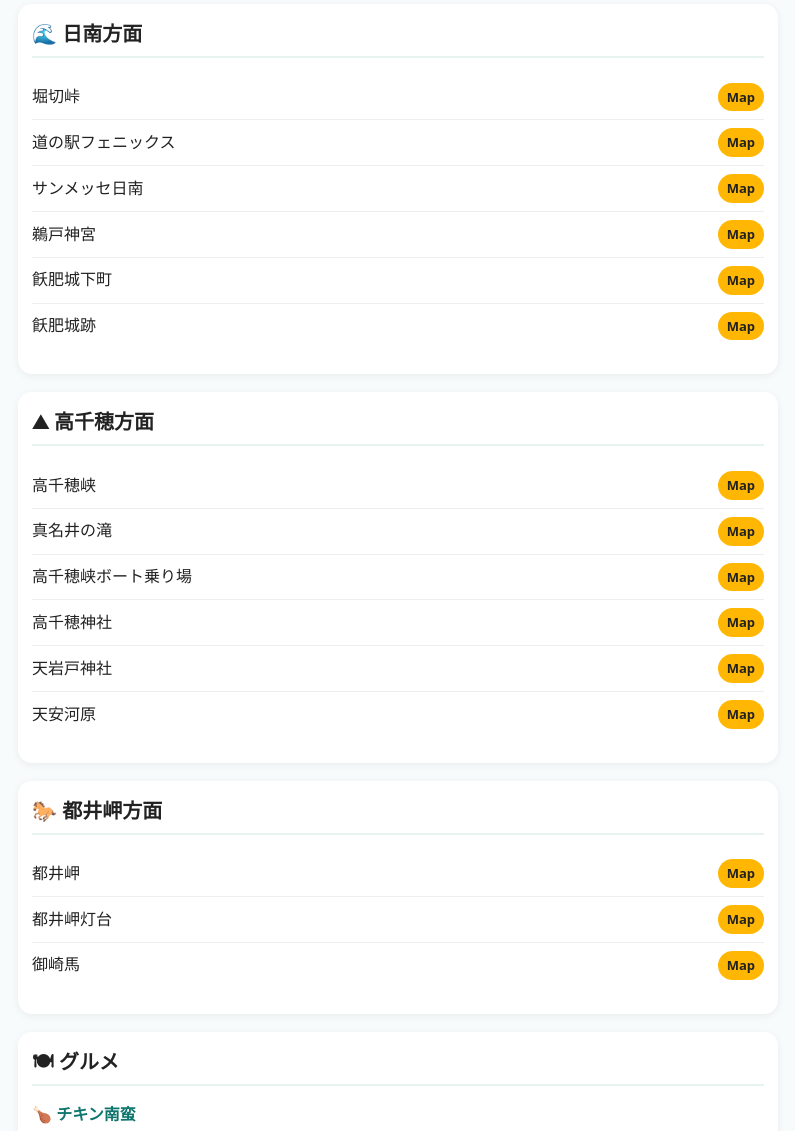
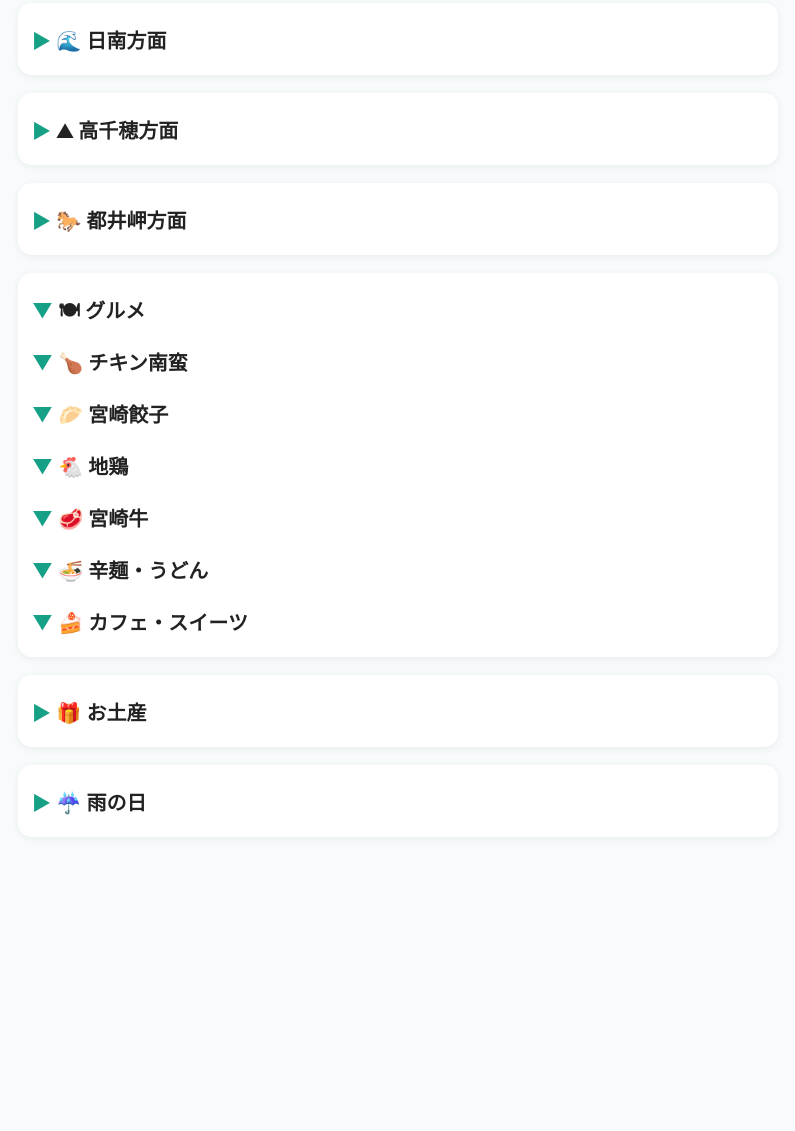
Before and after one commit to event-pages-lab/travel-guide, a plain HTML site: page index.html in a window 1280 px wide. Shown: the part 575-1706 px from the top of the page, without its empty margins (242-1037 px from the left). After the commit the page ends 1446 px from the top, so only its background shows below. Drawn offline with Linux system fonts and the light colour scheme.

Commit message:
Update index.html

```diff
--- a/index.html
+++ b/index.html
@@ -51,12 +51,17 @@
       margin: auto;
     }
 
+    html {
+      scroll-behavior: smooth;
+    }
+
     section {
       background: white;
       margin-bottom: 18px;
       padding: 14px;
       border-radius: 14px;
       box-shadow: 0 2px 8px rgba(0,0,0,0.06);
+      scroll-margin-top: 120px;
     }
 
     h2 {
@@ -106,12 +111,45 @@
       font-size: 13px;
       color: #666;
     }
+
+    details {
+  margin-top: 4px;
+  }
+
+    summary {
+      cursor: pointer;
+      font-size: 20px;
+      font-weight: bold;
+      list-style: none;
+      padding: 4px 0;
+    }
+
+    summary::-webkit-details-marker {
+      display: none;
+    }
+
+    summary::before {
+      content: "▶ ";
+      color: #16a085;
+    }
+
+    details[open] summary::before {
+      content: "▼ ";
+    }
+
+    details ul,
+    details h3,
+    details details {
+      margin-top: 12px;
+    }
   </style>
 </head>
 
 <body>
+
 <header>
   <h1>🌴 宮崎旅行ガイド</h1>
+
   <nav>
     <a href="#city">市内</a>
     <a href="#nichinan">日南</a>
@@ -126,7 +164,9 @@
 <main>
 
 <section id="city">
-      <h2>📍 宮崎市内・近場観光</h2>
+<details open>
+<summary>📍 宮崎市内・近場観光</summary>
+
 <ul>
 <li>青島神社 <a class="map" href="https://www.google.com/maps/search/?api=1&query=青島神社" target="_blank">Map</a></li>
 <li>青島 <a class="map" href="https://www.google.com/maps/search/?api=1&query=青島 宮崎" target="_blank">Map</a></li>
@@ -136,10 +176,14 @@
 <li>フローランテ宮崎 <a class="map" href="https://www.google.com/maps/search/?api=1&query=フローランテ宮崎" target="_blank">Map</a></li>
 <li>シーガイア <a class="map" href="https://www.google.com/maps/search/?api=1&query=シーガイア 宮崎" target="_blank">Map</a></li>
 </ul>
+
+</details>
 </section>
 
 <section id="nichinan">
-      <h2>🌊 日南方面</h2>
+<details>
+<summary>🌊 日南方面</summary>
+
 <ul>
 <li>堀切峠 <a class="map" href="https://www.google.com/maps/search/?api=1&query=堀切峠 宮崎" target="_blank">Map</a></li>
 <li>道の駅フェニックス <a class="map" href="https://www.google.com/maps/search/?api=1&query=道の駅フェニックス 宮崎" target="_blank">Map</a></li>
@@ -148,10 +192,14 @@
 <li>飫肥城下町 <a class="map" href="https://www.google.com/maps/search/?api=1&query=飫肥城下町" target="_blank">Map</a></li>
 <li>飫肥城跡 <a class="map" href="https://www.google.com/maps/search/?api=1&query=飫肥城跡" target="_blank">Map</a></li>
 </ul>
+
+</details>
 </section>
 
 <section id="takachiho">
-      <h2>⛰ 高千穂方面</h2>
+<details>
+<summary>⛰ 高千穂方面</summary>
+
 <ul>
 <li>高千穂峡 <a class="map" href="https://www.google.com/maps/search/?api=1&query=高千穂峡" target="_blank">Map</a></li>
 <li>真名井の滝 <a class="map" href="https://www.google.com/maps/search/?api=1&query=真名井の滝" target="_blank">Map</a></li>
@@ -160,64 +208,87 @@
 <li>天岩戸神社 <a class="map" href="https://www.google.com/maps/search/?api=1&query=天岩戸神社" target="_blank">Map</a></li>
 <li>天安河原 <a class="map" href="https://www.google.com/maps/search/?api=1&query=天安河原" target="_blank">Map</a></li>
 </ul>
+
+</details>
 </section>
 
 <section id="toi">
-      <h2>🐎 都井岬方面</h2>
+<details>
+<summary>🐎 都井岬方面</summary>
+
 <ul>
 <li>都井岬 <a class="map" href="https://www.google.com/maps/search/?api=1&query=都井岬" target="_blank">Map</a></li>
 <li>都井岬灯台 <a class="map" href="https://www.google.com/maps/search/?api=1&query=都井岬灯台" target="_blank">Map</a></li>
 <li>御崎馬 <a class="map" href="https://www.google.com/maps/search/?api=1&query=御崎馬 都井岬" target="_blank">Map</a></li>
 </ul>
+
+</details>
 </section>
 
 <section id="gourmet">
-      <h2>🍽 グルメ</h2>
+<details open>
+<summary>🍽 グルメ</summary>
 
-      <h3>🍗 チキン南蛮</h3>
+<details>
+<summary>🍗 チキン南蛮</summary>
 <ul>
 <li>味のおぐら 本店 <a class="map" href="https://www.google.com/maps/search/?api=1&query=味のおぐら 本店 宮崎" target="_blank">Map</a></li>
 <li>おぐら 瀬頭店 <a class="map" href="https://www.google.com/maps/search/?api=1&query=おぐら 瀬頭店 宮崎" target="_blank">Map</a></li>
 <li>クレイトンハウス <a class="map" href="https://www.google.com/maps/search/?api=1&query=クレイトンハウス 宮崎" target="_blank">Map</a></li>
 </ul>
+</details>
 
-      <h3>🥟 宮崎餃子</h3>
+<details>
+<summary>🥟 宮崎餃子</summary>
 <ul>
 <li>ギョーザ専門店 黒兵衛 <a class="map" href="https://www.google.com/maps/search/?api=1&query=ギョーザ専門店 黒兵衛 宮崎" target="_blank">Map</a></li>
 <li>黒兵衛 中央通り店 <a class="map" href="https://www.google.com/maps/search/?api=1&query=黒兵衛 中央通り店 宮崎" target="_blank">Map</a></li>
 <li>丸鐵餃子 <a class="map" href="https://www.google.com/maps/search/?api=1&query=丸鐵餃子 宮崎" target="_blank">Map</a></li>
 <li>ぎょうざの丸岡 宮崎店 <a class="map" href="https://www.google.com/maps/search/?api=1&query=ぎょうざの丸岡 宮崎店" target="_blank">Map</a></li>
-        <li>BOOZA <a class="map" href="https://www.google.com/maps/search/?api=1&query=BOOZA 宮崎 餃子" target="_blank">Map</a></li>
+<li>BOOZA <a class="map" href="https://www.google.com/maps/search/?api=1&query=BOOZA 宮崎" target="_blank">Map</a></li>
 </ul>
+</details>
 
-      <h3>🐔 地鶏</h3>
+<details>
+<summary>🐔 地鶏</summary>
 <ul>
 <li>ぐんけい 本店隠蔵 <a class="map" href="https://www.google.com/maps/search/?api=1&query=ぐんけい 本店隠蔵 宮崎" target="_blank">Map</a></li>
 <li>丸万焼鳥 本店 <a class="map" href="https://www.google.com/maps/search/?api=1&query=丸万焼鳥 本店 宮崎" target="_blank">Map</a></li>
 </ul>
+</details>
 
-      <h3>🥩 宮崎牛</h3>
+<details>
+<summary>🥩 宮崎牛</summary>
 <ul>
 <li>ミヤチク <a class="map" href="https://www.google.com/maps/search/?api=1&query=ミヤチク 宮崎" target="_blank">Map</a></li>
 <li>焼肉の幸加園 <a class="map" href="https://www.google.com/maps/search/?api=1&query=焼肉の幸加園 宮崎" target="_blank">Map</a></li>
 </ul>
+</details>
 
-      <h3>🍜 辛麺・うどん</h3>
+<details>
+<summary>🍜 辛麺・うどん</summary>
 <ul>
-        <li>元祖辛麺屋 桝元 中央通店 <a class="map" href="https://www.google.com/maps/search/?api=1&query=元祖辛麺屋 桝元 中央通店 宮崎" target="_blank">Map</a></li>
+<li>桝元 中央通店 <a class="map" href="https://www.google.com/maps/search/?api=1&query=桝元 中央通店 宮崎" target="_blank">Map</a></li>
 <li>重乃井 <a class="map" href="https://www.google.com/maps/search/?api=1&query=重乃井 宮崎" target="_blank">Map</a></li>
 <li>戸隠 本店 <a class="map" href="https://www.google.com/maps/search/?api=1&query=戸隠 本店 宮崎" target="_blank">Map</a></li>
 </ul>
+</details>
 
-      <h3>🍰 カフェ・スイーツ</h3>
+<details>
+<summary>🍰 カフェ・スイーツ</summary>
 <ul>
 <li>フルーツ大野 <a class="map" href="https://www.google.com/maps/search/?api=1&query=フルーツ大野 宮崎" target="_blank">Map</a></li>
 <li>お菓子の日高 本店 <a class="map" href="https://www.google.com/maps/search/?api=1&query=お菓子の日高 本店 宮崎" target="_blank">Map</a></li>
 </ul>
+</details>
+
+</details>
 </section>
 
 <section id="souvenir">
-      <h2>🎁 お土産</h2>
+<details>
+<summary>🎁 お土産</summary>
+
 <ul>
 <li>チーズ饅頭</li>
 <li>なんじゃこら大福</li>
@@ -229,16 +300,21 @@
 <li>飫肥天</li>
 <li>ぎょうざの丸岡 冷凍餃子</li>
 </ul>
+
+</details>
 </section>
 
 <section id="rain">
-      <h2>☔ 雨の日候補</h2>
+<details>
+<summary>☔ 雨の日</summary>
+
 <ul>
 <li>イオンモール宮崎 <a class="map" href="https://www.google.com/maps/search/?api=1&query=イオンモール宮崎" target="_blank">Map</a></li>
 <li>宮崎科学技術館 <a class="map" href="https://www.google.com/maps/search/?api=1&query=宮崎科学技術館" target="_blank">Map</a></li>
-        <li>シーガイア周辺 <a class="map" href="https://www.google.com/maps/search/?api=1&query=シーガイア 宮崎" target="_blank">Map</a></li>
-        <li>温泉・スパ系を探す <a class="map" href="https://www.google.com/maps/search/?api=1&query=宮崎市 温泉 スパ" target="_blank">Map</a></li>
+<li>シーガイア <a class="map" href="https://www.google.com/maps/search/?api=1&query=シーガイア 宮崎" target="_blank">Map</a></li>
 </ul>
+
+</details>
 </section>
 
 </main>
```
Lines whose indentation alone changed are shown as unchanged.
